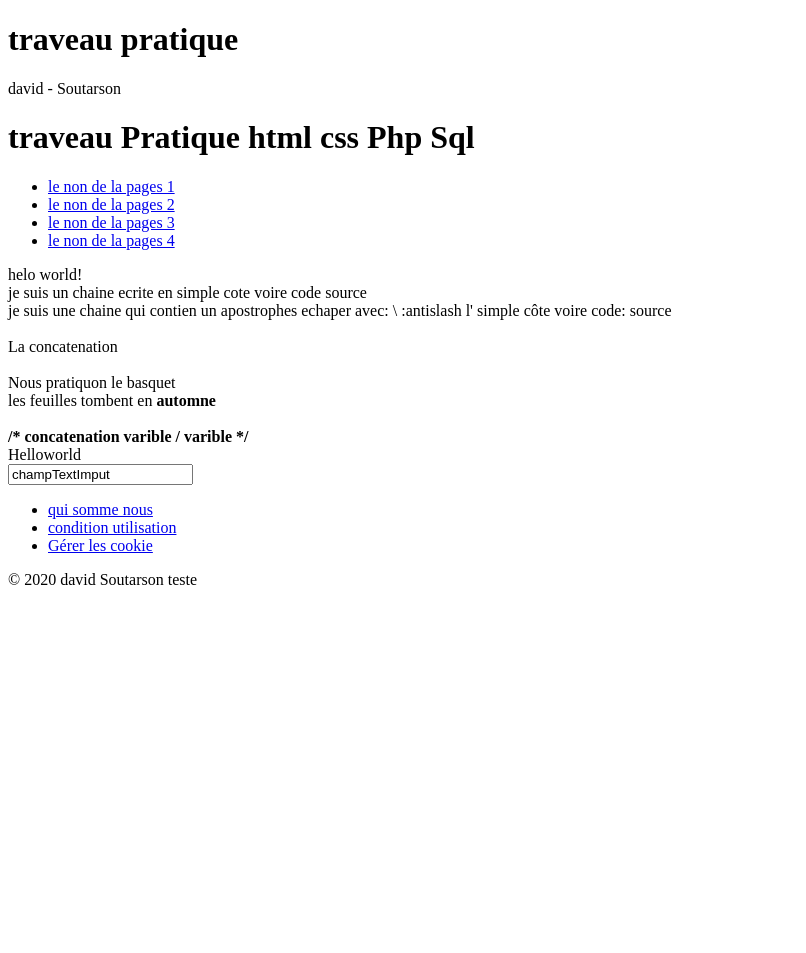
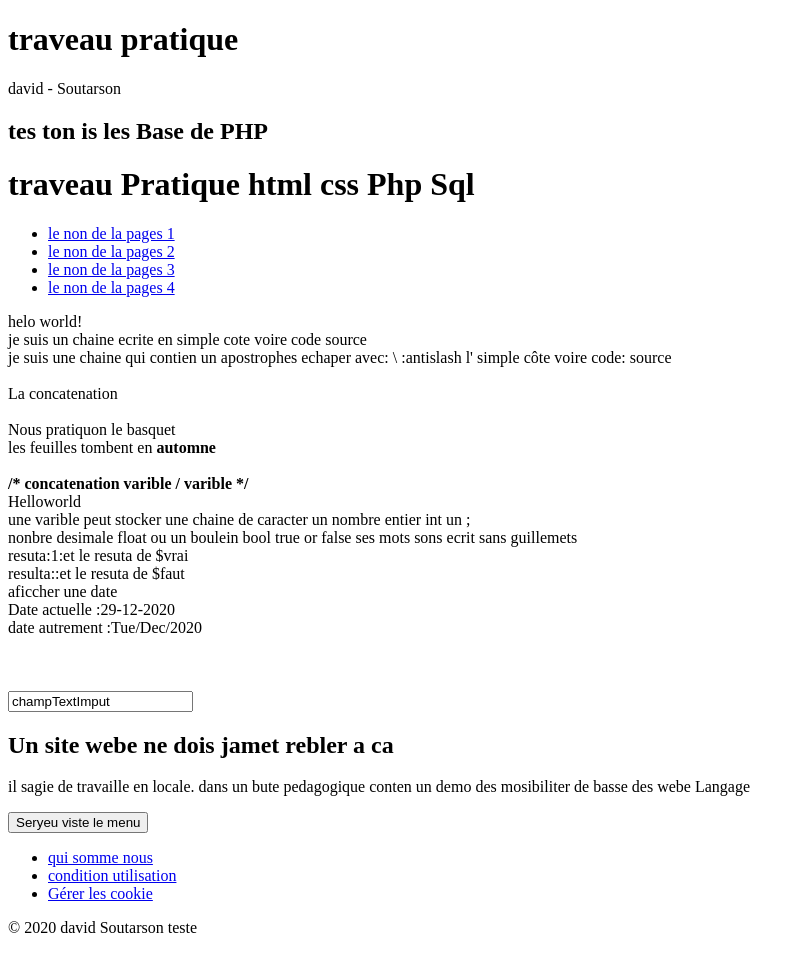
Before and after one commit to davidSoutarson/www, a PHP site: page /TraveauPratique.php in a window 1280 px wide. Shown: the whole page, without its empty margins (0-806 px from the left). Before the commit the page ends 585 px from the top, so only its background shows below. Run offline with PHP 8.4, Linux system fonts and the light colour scheme.

Commit message:
je test isi la date et leur

```diff
--- a/tp01/TraveauPratique.php
+++ b/tp01/TraveauPratique.php
@@ -2,13 +2,13 @@
 <html lang="fr" dir="ltr">
   <head>
     <meta charset="utf-8">
-    <title></title>
+    <meta name="description" content="pages webe a bute pedagogique pour mieux metriser les langage du webe html php css sql jS">
+    <title>DS-TP-webeLangage</title>
   </head>
   <body>
     <h1>traveau pratique</h1>
     <p>david - Soutarson</p>
-
-
+    <h2>tes ton is les Base de PHP</h2>
 
     <?php
     //cecie se pase apprer dans laprentisage
@@ -31,12 +31,26 @@
     $second = 'world';
     echo $first . $second ;
 
+    echo "<br> une varible peut stocker une chaine de caracter un nombre entier int un ; <br>
+    nonbre desimale float ou un boulein bool true or false ses mots sons ecrit sans guillemets <br>";
+
+    $vrai = true;
+    echo 'resuta:' .$vrai. ':et le resuta de $vrai <br>';
+    $faut = false;
+    echo 'resulta:' .$faut. ':et le resuta de $faut <br>';
+
+    echo "aficcher une date <br>";
+    echo 'Date actuelle :' .date('d-m-Y').'<br>';
+    echo 'date autrement :' .date('D/M/Y').'<br>';
      ?>
-
+    <br> <br> <br>
     <form class="" action="index.html" method="post">
       <input type="text" name="chanteste" value="champTextImput">
     </form>
-
+    <h2>Un site webe ne dois jamet rebler a ca </h2>
+    <p>il sagie de travaille en locale. dans un bute pedagogique conten un demo
+      des mosibiliter de basse des webe Langage</p>
+      <button type="button" name="button"> Seryeu viste le menu </button>
     <?php
     include ("footeur.php");
      ?>
```
Also changed, not shown: tp01/README.md.
